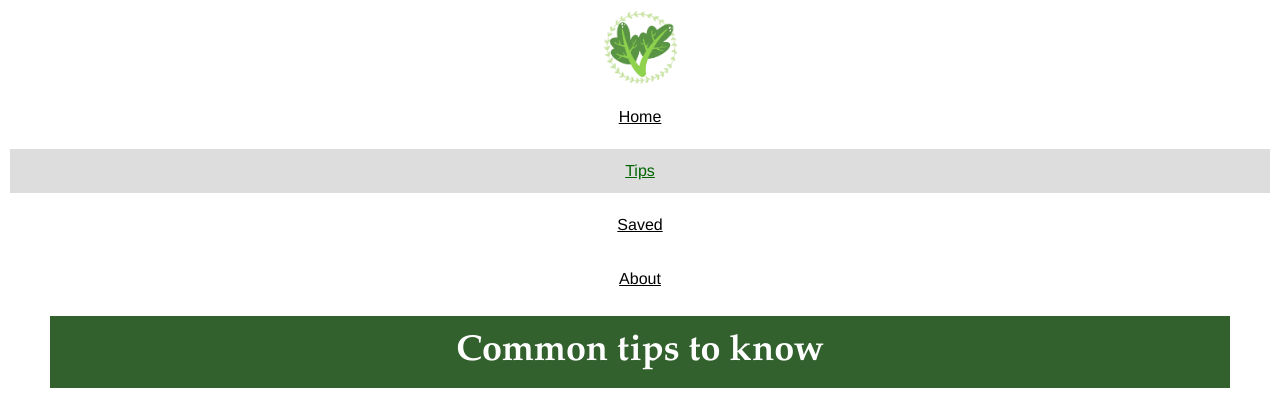
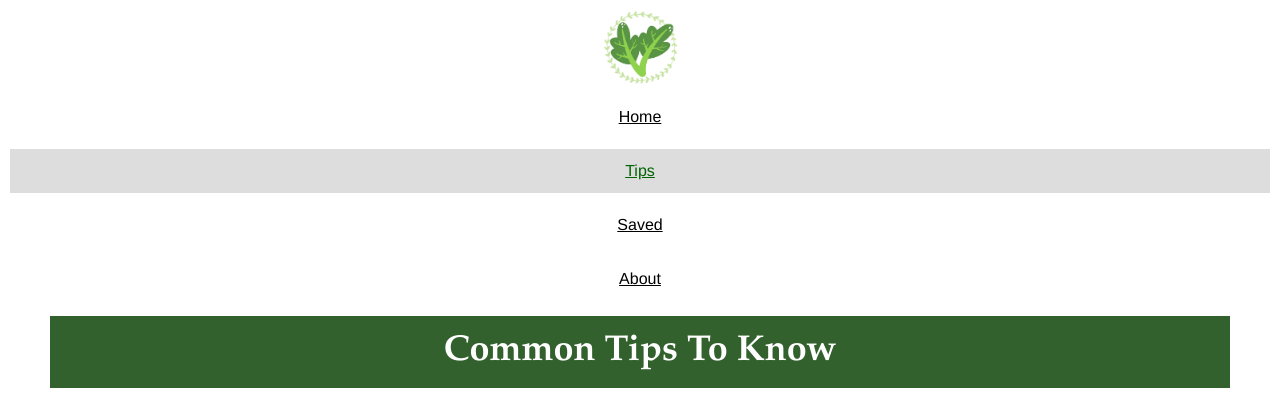
Before and after one commit to clumanauw/CLumanauw.github.io, a plain HTML site: page tips.html in a window 1280 px wide. Shown: the top 400 px of the page. Drawn offline with Linux system fonts and the light colour scheme.

Commit message:
Add files via upload

```diff
--- a/tips.html
+++ b/tips.html
@@ -26,7 +26,7 @@
 			</ul>
 		</nav>
 		<div class="others">
-			<h1>Common tips to know</h1>
+			<h1>Common Tips To Know</h1>
 		</div>
 		<h2>When you have a dietary need whether it is allergens, restrictions, or personal choices,<br> it can be difficult to locate restaurants around you. Here are some tips that could help you!</h2>
 	</header>
```
